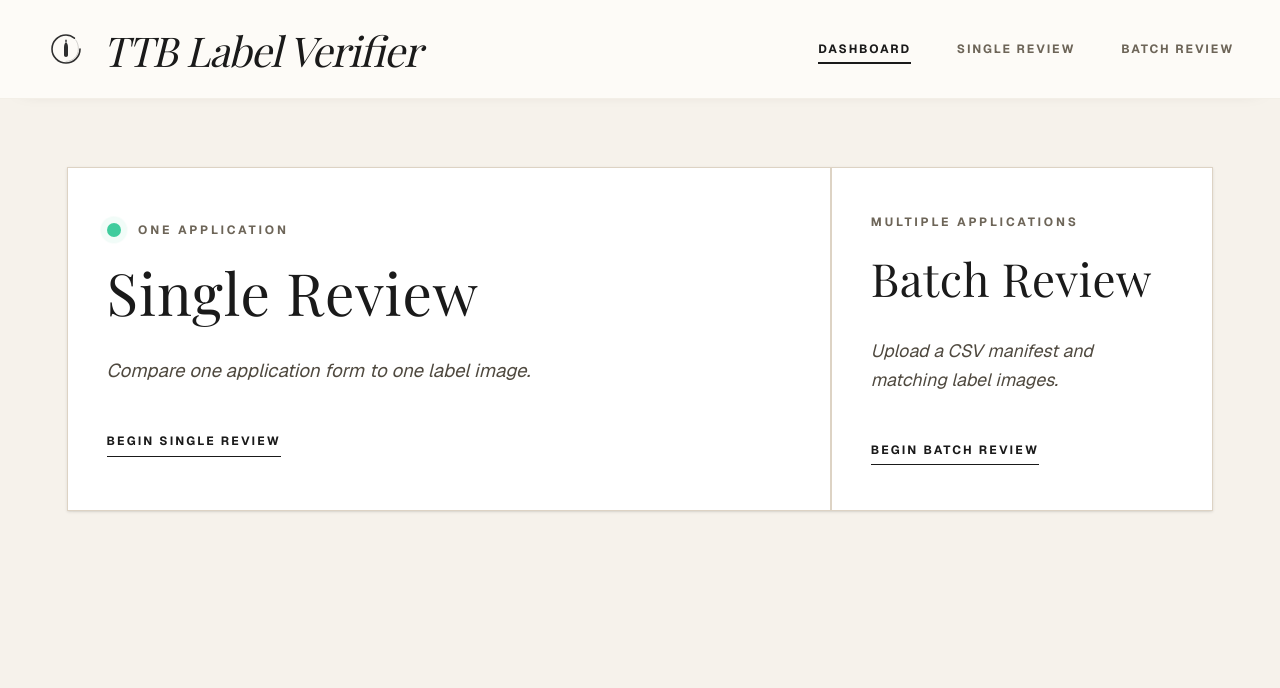
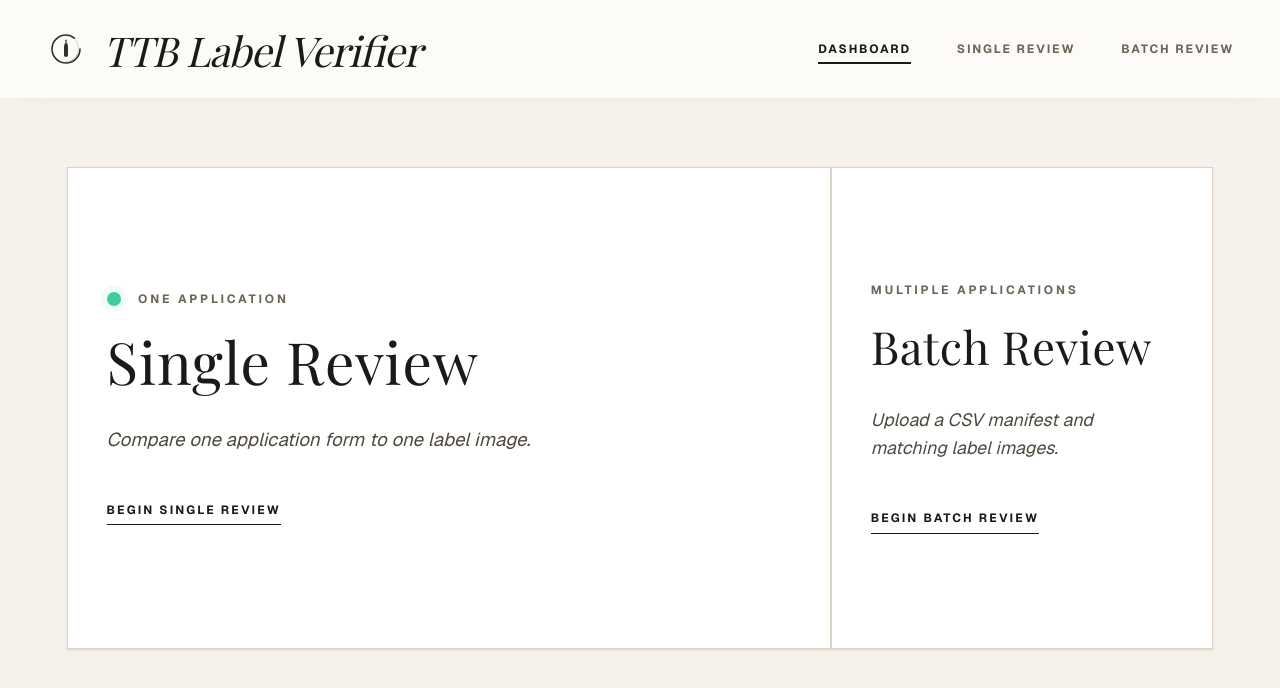
Before and after one commit to Dexin-Huang/ttb-label-verifier, a Next.js app: page / in a window 1280 px wide. Shown: the top 688 px of the page. Built offline with nearby package versions, Linux system fonts and the light colour scheme.

Commit message:
Adjust dashboard card height

```diff
--- a/src/app/globals.css
+++ b/src/app/globals.css
@@ -23,7 +23,7 @@
   --page-gutter: clamp(1.875rem, 5.25vw, 4.375rem);
   --page-top: clamp(2.625rem, 5.25vw, 4.1875rem);
   --section-gap: clamp(3.75rem, 7.5vw, 6.25rem);
-  --dashboard-card-height: clamp(15rem, 21vw, 17rem);
+  --dashboard-card-height: clamp(21rem, 29vw, 24rem);
   --dashboard-card-padding: clamp(1.6rem, 3vw, 2.6rem);
   --batch-processing-padding: clamp(4.75rem, 10vw, 10rem);
   --shadow-card: 0 14px 30px -24px rgba(26, 26, 26, 0.18);
```
